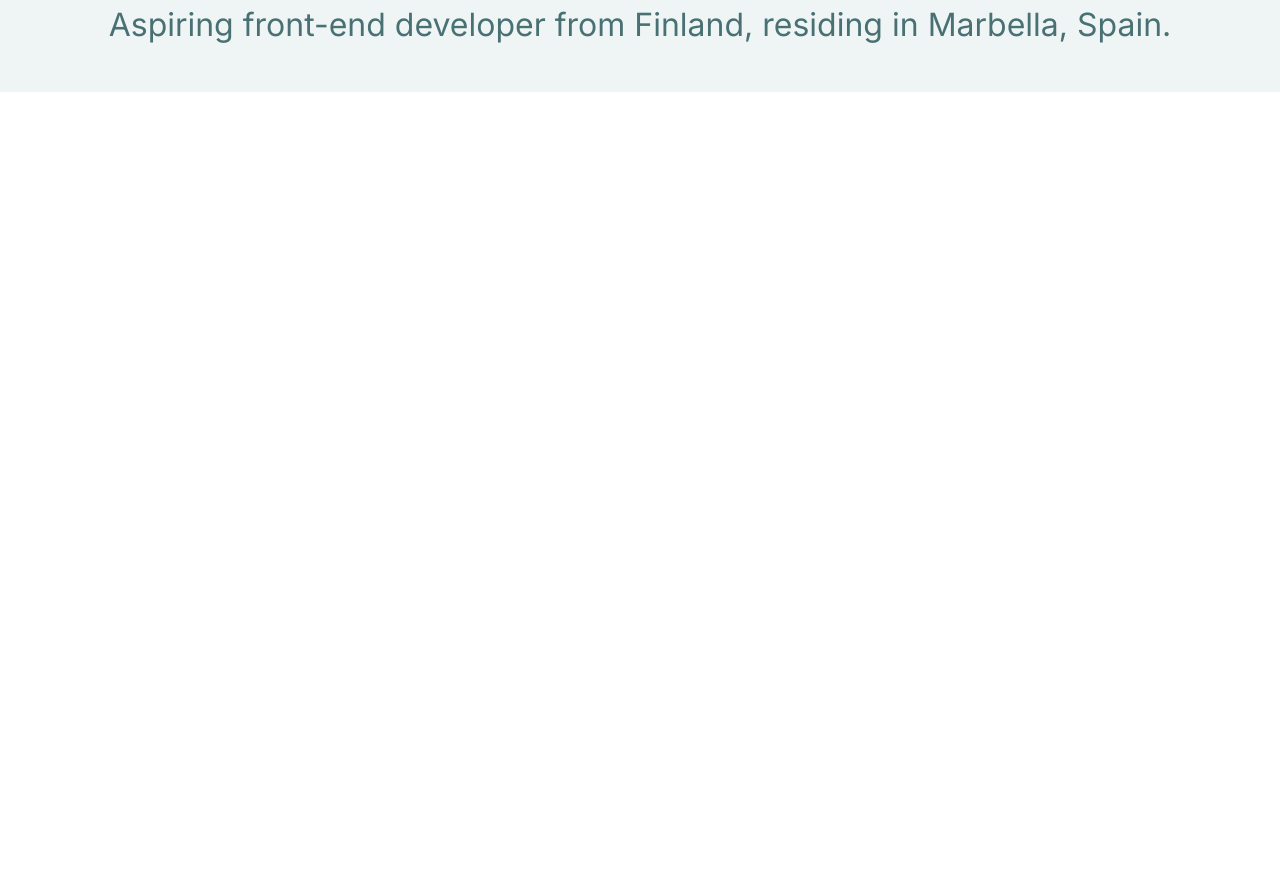
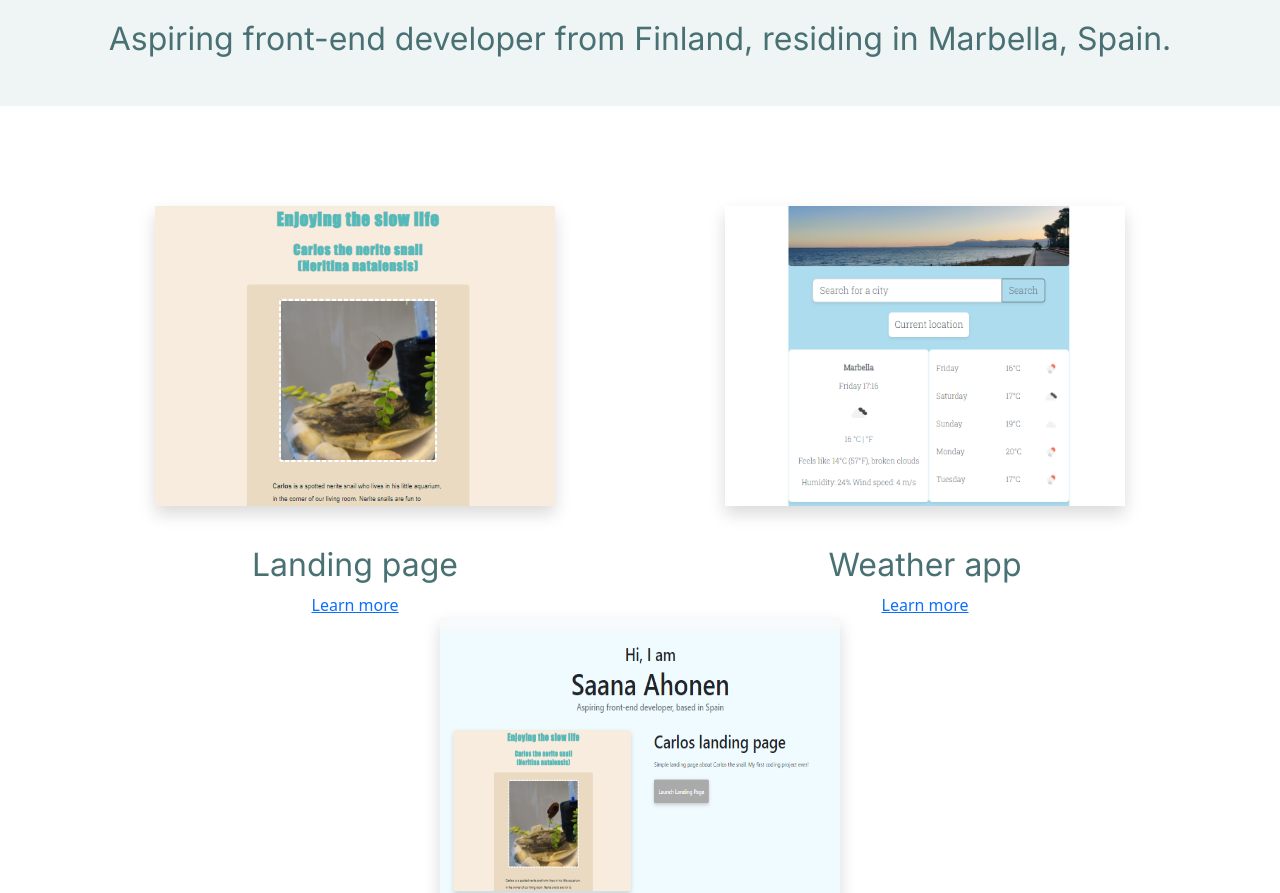
Before and after one commit to sapsu/portfolio-project, a plain HTML site: page index.html in a window 1280 px wide. Shown: the part 562-1455 px from the top of the page. Before the commit the page ends 800 px from the top, so only its background shows below. Drawn offline with nearby package versions, Linux system fonts and the light colour scheme.

Commit message:
Added grid with content (images,text, links) and css

```diff
--- a/index.html
+++ b/index.html
@@ -69,15 +69,51 @@
     <img
       src="/images/horizonofmarbella.jpg"
       alt="horizon"
-      class="fluid shadow header"
+      class="img-fluid shadow header"
     />
 
     <div class="hero">
-      <img src="/images/avatar.png" alt="avatar" id="avatar" />
+      <img
+        src="/images/avatar.png"
+        alt="avatar"
+        class="img-fluid"
+        id="avatar"
+      />
       <h1>Hola, I'm Saana Ahonen!</h1>
       <h2>
         Aspiring front-end developer from Finland, residing in Marbella, Spain.
       </h2>
     </div>
+    <div class="container text-center showcase-grid">
+      <div class="row">
+        <div class="col">
+          <img
+            src="/images/carlos.png"
+            alt="Carlos landing page screenshot"
+            class="shadow showcase"
+          />
+          <h3>Landing page</h3>
+          <a href="#">Learn more</a>
+        </div>
+        <div class="col">
+          <img
+            src="/images/weather.png"
+            alt="Weather app screenshot"
+            class="shadow showcase"
+          />
+          <h3>Weather app</h3>
+          <a href="#">Learn more</a>
+        </div>
+        <div class="col">
+          <img
+            src="/images/intro.PNG"
+            alt="Introduction page screenshot"
+            class="shadow showcase"
+          />
+          <h3>Introduction website</h3>
+          <a href="#">Learn more</a>
+        </div>
+      </div>
+    </div>
   </body>
 </html>
--- a/styles/styles.css
+++ b/styles/styles.css
@@ -4,7 +4,7 @@
   --accent-color: #eb6440;
 }
 .header {
-  max-height: 350px;
+  max-height: 400px;
   width: 100%;
 }
 
@@ -15,7 +15,8 @@ h1 {
   font-size: 48px;
   margin-top: 20px;
 }
-h2 {
+h2,
+h3 {
   font-family: "Inter", sans-serif;
   font-weight: normal;
   font-size: 32px;
@@ -34,3 +35,12 @@ h2 {
   max-width: 200px;
   margin-top: -100px;
 }
+.showcase {
+  height: 300px;
+  width: 400px;
+}
+
+.showcase-grid {
+  margin-top: 100px;
+  margin-bottom: 100px;
+}
```
